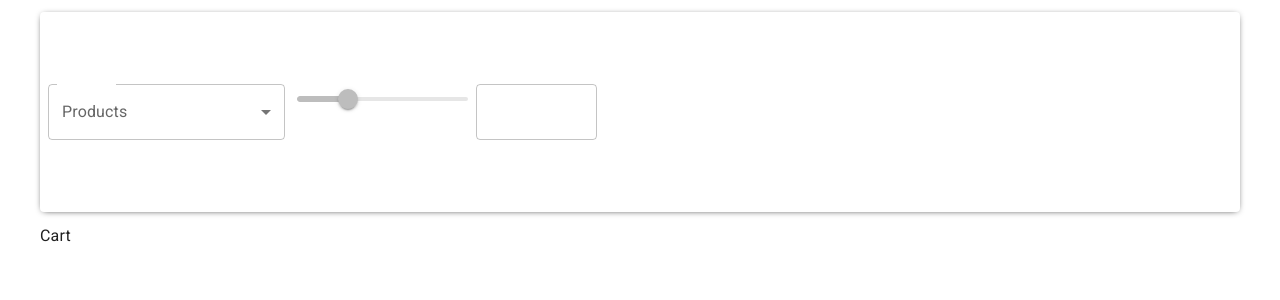
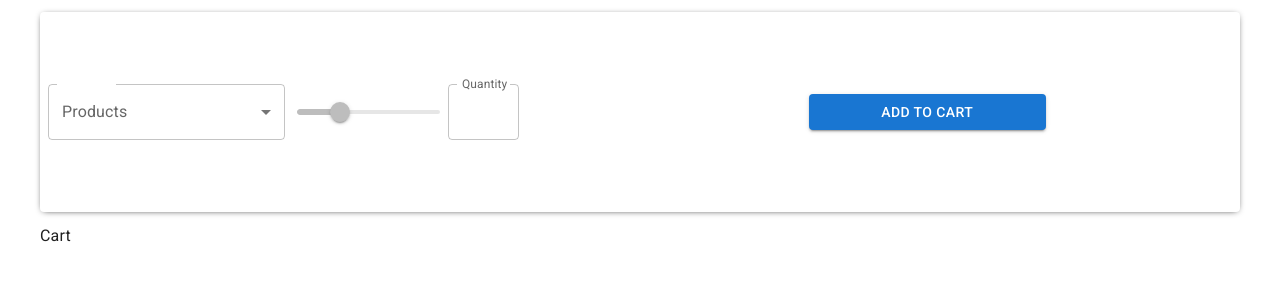
Before and after one commit to chijosh/fe-challenge, a React (Create React App) app: page / in a window 1280 px wide. Shown: the top 300 px of the page. Built offline with nearby package versions, Linux system fonts and the light colour scheme.

Commit message:
Fix: fixed logic of adding to cart.

```diff
--- a/src/App.tsx
+++ b/src/App.tsx
@@ -17,7 +17,7 @@ function App() {
   });
   const dispatch = useDispatch();
   const { products } = useSelector((state: AppState) => state.AllProducts);
-  const { selectedProduct } = useSelector((state: AppState) => state);
+  const { selectedProduct, cart } = useSelector((state: AppState) => state);
 
   useEffect(() => {
     const fetchData = () => {
@@ -52,9 +52,7 @@ function App() {
       {products && (
         <AppContainer>
           <Products />
-          {!isEmpty(selectedProduct) && (
-            <CartDetails product={selectedProduct} />
-          )}
+          {!isEmpty(cart) && <CartDetails product={selectedProduct} />}
           <Cart />
         </AppContainer>
       )}
--- a/src/components/costCalc/CostCalc.tsx
+++ b/src/components/costCalc/CostCalc.tsx
@@ -5,20 +5,32 @@ import { setSelectedProduct } from '../../state-managment/actions/products/produ
 import { AppState } from '../../types';
 
 import { Slider, TextField } from '@mui/material';
-import { CostCalcContainer } from './styles';
+import { CostCalcContainer, CostCalculator } from './styles';
 
 export const CostCalc = () => {
   const dispatch = useDispatch();
   const { selectedProduct } = useSelector((state: AppState) => state);
 
-  console.log({ selectedProduct });
-
   const handleChange = (event: React.ChangeEvent<HTMLInputElement>) => {
     const quantity = Number(event.target.value);
-    console.log({ quantity });
 
     dispatch(setSelectedProduct({ ...selectedProduct, quantity }));
     dispatch(setQtyItem({ ...selectedProduct, quantity }));
+  };
+
+  const DisplayTotalCost = () => {
+    const { quantity, price } = selectedProduct;
+    return (
+      <>
+        {price ? (
+          <CostCalculator>{` x ${price} = ${(quantity * price).toFixed(
+            2
+          )}`}</CostCalculator>
+        ) : (
+          <CostCalculator />
+        )}
+      </>
+    );
   };
 
   return (
@@ -27,8 +39,10 @@ export const CostCalc = () => {
       <TextField
         type='number'
         variant='outlined'
-        // maxRows={selectedProduct ? selectedProduct.maxAmount : 1}
-        // minRows={0}
+        label={'Quantity'}
+        InputLabelProps={{
+          shrink: true
+        }}
         InputProps={{
           inputProps: {
             min: 0,
@@ -38,6 +52,7 @@ export const CostCalc = () => {
         value={selectedProduct ? selectedProduct.quantity : 0}
         onChange={handleChange}
       />
+      <DisplayTotalCost />
     </CostCalcContainer>
   );
 };
--- a/src/components/costCalc/styles.ts
+++ b/src/components/costCalc/styles.ts
@@ -2,10 +2,24 @@ import styled from 'styled-components';
 
 export const CostCalcContainer = styled.div`
   display: flex;
-  flex: 2 1 auto;
-  max-width: 300px;
+  align-items: center;
+  min-width: 500px;
+  /* flex-wrap: wrap; */
 
   & > * {
     margin-right: 8px;
   }
+  & > *:nth-child(1) {
+    flex: 1 1 30%;
+  }
+  & > *:nth-child(2) {
+    flex: 1 1 15%;
+  }
+  & > *:nth-child(3) {
+    flex: 1 1 55%;
+  }
 `;
+export const CostCalculator = styled.div`
+  display: flex;
+  margin-left: 8px;
+`;
--- a/src/components/dropDown/DropDown.tsx
+++ b/src/components/dropDown/DropDown.tsx
@@ -19,7 +19,6 @@ export const DropDown = ({ products }: ProductState) => {
 
     if (product) {
       dispatch(setSelectedProduct(product));
-      dispatch(addToBasket(product));
     }
   };
   return (
--- a/src/components/products/Products.tsx
+++ b/src/components/products/Products.tsx
@@ -1,17 +1,29 @@
 import React from 'react';
-import { useSelector } from 'react-redux';
+import { useSelector, useDispatch } from 'react-redux';
+import { addToBasket } from '../../state-managment/actions/carts/cartActions';
 import { AppState } from '../../types';
 import { DropDown } from '../dropDown/DropDown';
 import { CostCalc } from '../costCalc/CostCalc';
 import { ProductsContainer } from './styles';
 
+import { Button } from '@mui/material';
+
 const Products = () => {
+  const dispatch = useDispatch();
   const { products } = useSelector((state: AppState) => state.AllProducts);
+  const { selectedProduct } = useSelector((state: AppState) => state);
+
+  const handleAddtoCart = () => {
+    dispatch(addToBasket(selectedProduct));
+  };
 
   return (
     <ProductsContainer>
       {products && <DropDown products={products} />}
       <CostCalc />
+      <Button variant='contained' onClick={handleAddtoCart}>
+        Add to cart
+      </Button>
     </ProductsContainer>
   );
 };
```
